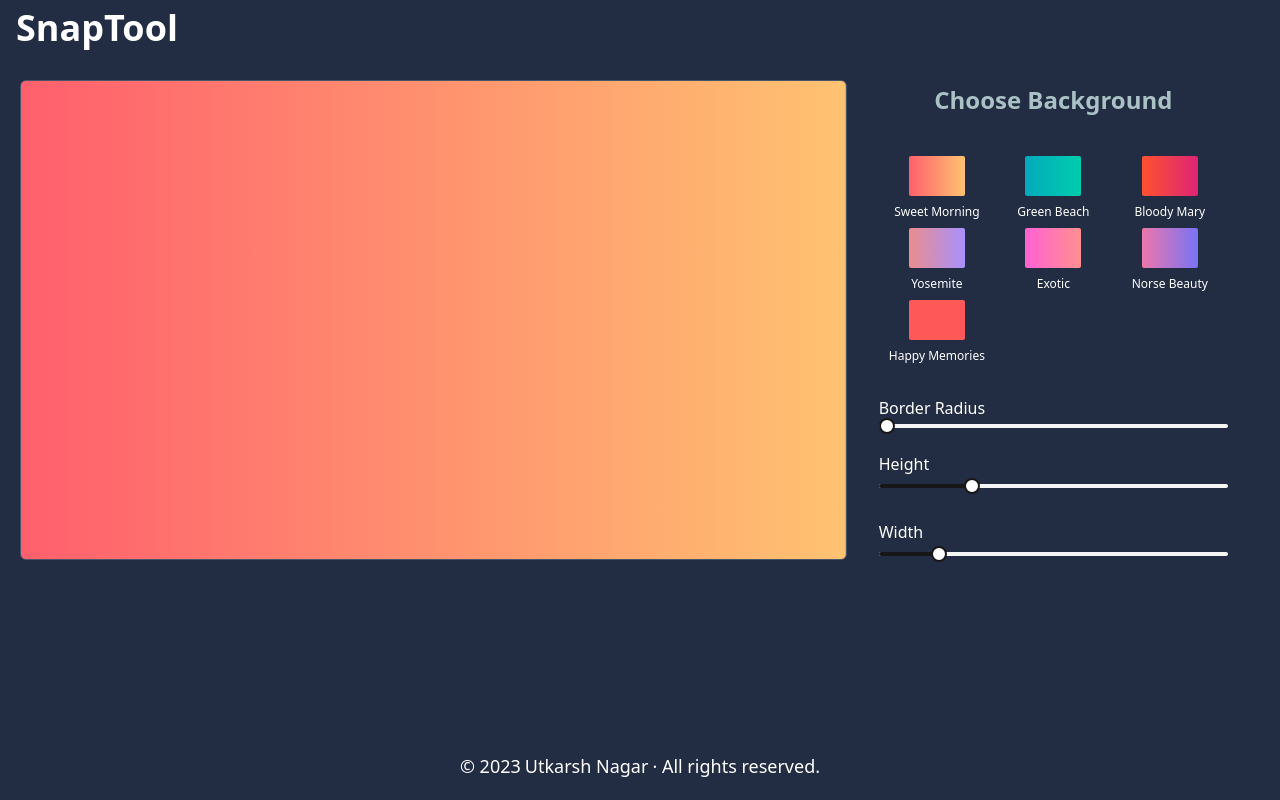
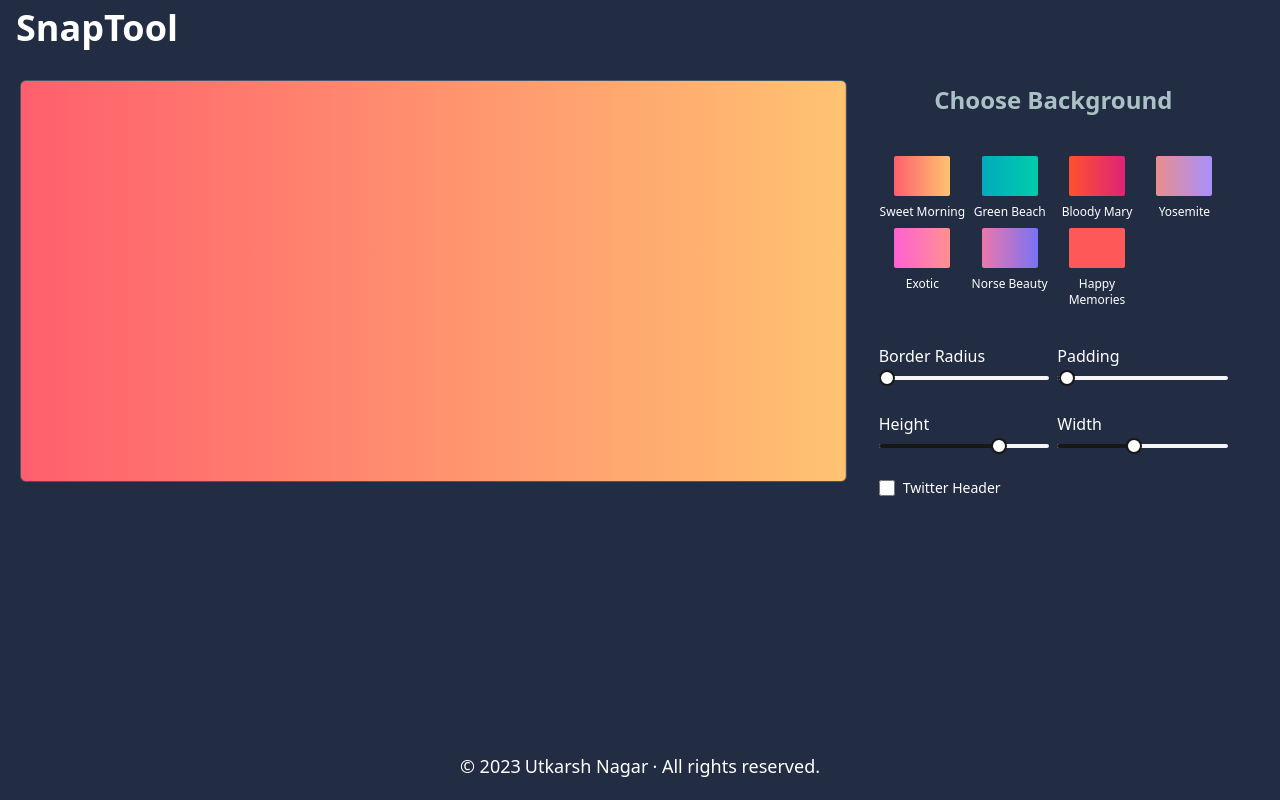
Before and after one commit to Utkarshn10/snapTool, a Next.js app in the folder snaptool/: page / in a window 1280 px wide. Built offline with nearby package versions, Linux system fonts and the light colour scheme.

Commit message:
improvements

```diff
--- a/snaptool/package.json
+++ b/snaptool/package.json
@@ -9,6 +9,7 @@
     "lint": "next lint"
   },
   "dependencies": {
+    "@radix-ui/react-checkbox": "^1.0.4",
     "@radix-ui/react-hover-card": "^1.0.6",
     "@radix-ui/react-icons": "^1.3.0",
     "@radix-ui/react-label": "^2.0.2",
--- a/snaptool/src/pages/index.js
+++ b/snaptool/src/pages/index.js
@@ -29,9 +29,11 @@ function Footer() {
 
 export default function PlaygroundPage() {
   const [droppedImage, setDroppedImage] = useState(null);
-  const [imageHeight, setImageHeight] = useState(140);
-  const [imageWidth, setImageWidth] = useState(140);
+  const [imageHeight, setImageHeight] = useState(400);
+  const [padding, setPadding] = useState(2);
+  const [imageWidth, setImageWidth] = useState(400);
   const [imageBorder, setImageBorder] = useState(0);
+  const [twittercheckbox, setTwitterCheckbox] = useState(false);
   const captureDivRef = useRef(null);
 
   const onDelete = () => {
@@ -40,6 +42,10 @@ export default function PlaygroundPage() {
 
   const handleBorderChange = (newValue) => {
     setImageBorder(newValue);
+  };
+
+  const handlePadddingChange = (newValue) => {
+    setPadding(newValue);
   };
 
   const handleHeightChange = (newValue) => {
@@ -58,7 +64,9 @@ export default function PlaygroundPage() {
       const originalBorderRadius = divToCapture.style.borderRadius;
       divToCapture.style.borderRadius = "0";
 
-      html2canvas(divToCapture).then((canvas) => {
+      const scale = 2;
+
+      html2canvas(divToCapture, { scale }).then((canvas) => {
         // Reset the border radius to its original value
         divToCapture.style.borderRadius = originalBorderRadius;
 
@@ -68,6 +76,38 @@ export default function PlaygroundPage() {
       });
     }
   };
+
+  const downloadTwitterHeaderImage = () => {
+    if (captureDivRef.current) {
+      const divToCapture = captureDivRef.current;
+
+      // Set the dimensions of the div to match Twitter header dimensions (1500x500)
+      const width = 1500;
+      const height = 500;
+
+      divToCapture.style.width = width + "px";
+      divToCapture.style.height = height + "px";
+
+      // Temporarily remove the border radius from the outer div for capture
+      const originalBorderRadius = divToCapture.style.borderRadius;
+      divToCapture.style.borderRadius = "0";
+
+      // Define the scale to capture a higher-quality image (e.g., 2 for 2x resolution)
+      const scale = 2;
+
+      html2canvas(divToCapture, { scale }).then((canvas) => {
+        // Reset the dimensions and border radius to their original values
+        divToCapture.style.width = ""; // Clear the width
+        divToCapture.style.height = ""; // Clear the height
+        divToCapture.style.borderRadius = originalBorderRadius;
+
+        canvas.toBlob((blob) => {
+          saveAs(blob, "snaptool-twitter-header.png"); // You can change the file format and name here
+        });
+      });
+    }
+  };
+
 
   const onDrop = useCallback((acceptedFiles) => {
     const imageFile = acceptedFiles.find((file) =>
@@ -152,10 +192,11 @@ export default function PlaygroundPage() {
   return (
     <>
       <Analytics />
-      <div className="flex flex-col min-h-screen bg-[#222C42]">
-        <h2 className="text-4xl font-bold px-4  py-2 text-white">
-          SnapTool
-        </h2>
+      <div
+        className="flex flex-col min-h-screen bg-[#222C42]"
+        onPaste={handlePaste}
+      >
+        <h2 className="text-4xl font-bold px-4  py-2 text-white">SnapTool</h2>
         <div className="grid grid-cols-1 md:grid-cols-3 px-5">
           <div className="py-6 col-span-2">
             <div className="grid gap-6">
@@ -163,7 +204,7 @@ export default function PlaygroundPage() {
                 <div
                   {...getRootProps()}
                   ref={captureDivRef}
-                  className={`h-full min-h-[300px] lg:min-h-[480px] xl:min-h-[480px] w-full rounded-md border border-slate-600 flex items-center justify-center py-full hover:cursor-pointer`}
+                  className={`h-full min-h-[300px] lg:min-h-[400px] xl:min-h-[400px] w-full rounded-md border border-slate-600 flex items-center justify-center py-full hover:cursor-pointer`}
                   style={{
                     background: `linear-gradient(to right, ${currentBgColor.from}, ${currentBgColor.to})`,
                     backgroundSize: "cover",
@@ -176,6 +217,7 @@ export default function PlaygroundPage() {
                     style={{
                       width: `${imageWidth}px`,
                       height: `${imageHeight}px`,
+                      padding: `${padding}px`,
                     }}
                   >
                     {droppedImage && (
@@ -203,7 +245,7 @@ export default function PlaygroundPage() {
                   Choose Background
                 </h1>
               </div>
-              <div className="grid grid-cols-3 my-3">
+              <div className="grid grid-cols-4 my-3">
                 {bgColors.map((color, index) => (
                   <div key={index} className="text-center">
                     <button
@@ -218,13 +260,24 @@ export default function PlaygroundPage() {
                   </div>
                 ))}
               </div>
-              <div className="mt-2 text-[#FFFFFF]">
-                <h1 className="my-1">Border Radius</h1>
+              <div className="grid grid-cols-1 md:grid-cols-2 gap-2">
+                {" "}
+                <div className="my-2 text-[#FFFFFF]">
+                  <h1 className="my-2">Border Radius</h1>
                   <Slider
                     defaultValue={[imageBorder]}
                     max={24}
                     step={1}
                     onValueChange={handleBorderChange}
+                  />
+                </div>
+                <div className="my-2 text-[#FFFFFF]">
+                  <h1 className="my-2">Padding</h1>
+                  <Slider
+                    defaultValue={[padding]}
+                    max={200}
+                    step={1}
+                    onValueChange={handlePadddingChange}
                   />
                 </div>
                 <div className="my-2 text-[#FFFFFF]">
@@ -245,9 +298,26 @@ export default function PlaygroundPage() {
                     onValueChange={handleWidthChange}
                   />
                 </div>
+              </div>
+              <div className="flex items-center space-x-2 my-4">
+                <input type="checkbox" onChange={() => setTwitterCheckbox(!twittercheckbox)} className="bg-white text-black h-4 w-4"/>
+                <label
+                  htmlFor="terms2"
+                  className="text-sm font-medium text-white leading-none peer-disabled:cursor-not-allowed peer-disabled:opacity-70"
+                >
+                  Twitter Header
+                </label>
+              </div>
               {droppedImage !== null ? (
                 <div className="grid grid-cols-2 gap-2">
-                  <Button className="w-full" onClick={() => downloadImage()}>
+                  <Button
+                    className="w-full"
+                    onClick={() =>
+                      twittercheckbox
+                        ? downloadTwitterHeaderImage()
+                        : downloadImage()
+                    }
+                  >
                     Download
                   </Button>
                   <Button className="w-full " onClick={() => onDelete()}>
```
Also changed, not shown: 1 other file (tests, documents, lock files or other folders). Lines whose indentation alone changed are shown as unchanged.
